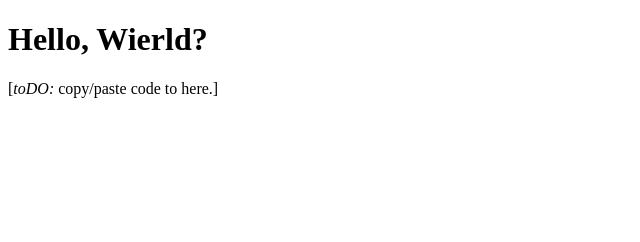
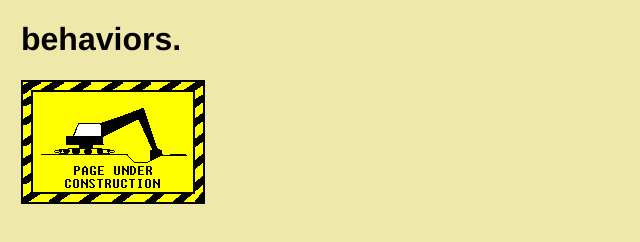
Before and after one commit to behaviors/behaviors.github.io, a plain HTML site: page index.html in a window 1280 px wide. Shown: the whole page, without its empty margins (0-640 px from the left). Drawn offline with Linux system fonts and the light colour scheme.

Commit message:
update placeholder.

```diff
--- a/index.html
+++ b/index.html
@@ -2,15 +2,19 @@
 <html lang="en" >
 <head>
 	<meta charset="utf-8" />
+	<meta http-equiv="Content-type" content="text/html; charset=utf-8" />
 	<meta http-equiv="X-UA-Compatible" content="IE=edge" />
-	<title></title>
+	<meta name="viewport" content="width=device-width, initial-scale=1" />
+	<title>behaviors.</title>
 </head>
-<body>
+<body style="margin: 21px; font-family:Helvetica; background-color:PaleGoldenRod;" >
 
 
-<h1>Hello, Wierld?</h1>
+<h1>behaviors.</h1>
 
-<p>[<i>toDO:</i> copy/paste code to here.]</p>
+<p>
+	<img src="images/uc.gif" />
+</p>
 
 
 </body>
```
Also changed, not shown: images/uc.gif (added).
